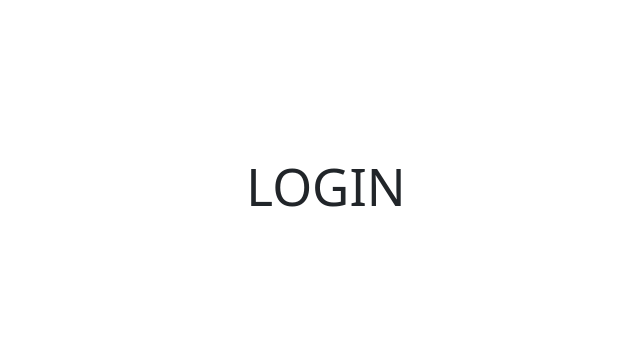
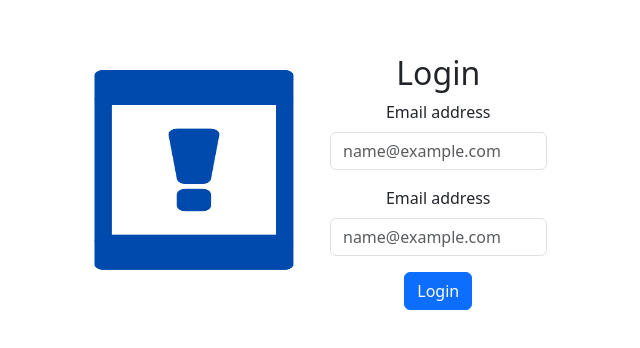
Before and after one commit to LosDevs/Quixa_Notify, a React (Vite) app in the folder frontend/quixa_notify/: page /login in a window 1280 px wide. Shown: the part 210-558 px from the top of the page, without its empty margins (314-954 px from the left). Built offline with nearby package versions, Linux system fonts and the light colour scheme.

Commit message:
criada a tela de login com componente e rota

```diff
--- /dev/null
+++ b/frontend/quixa_notify/src/components/FormLogin.tsx
@@ -0,0 +1,27 @@
+/* eslint-disable prettier/prettier */
+const FormLogin = ()=> {
+    return  (
+        <div className="row  w-100 p-3">
+            <div className="col w-100 p-3">
+                <img src="../../public/logo.png" alt="" width={200} height={200}/>
+            </div>
+
+            <div className="col d-flex  flex-column">
+                <h2>Login</h2>
+                <div className="mb-3">
+                    <label htmlFor="exampleFormControlInput1" className="form-label">Email address</label>
+                    <input type="email" className="form-control" id="exampleFormControlInput1" placeholder="name@example.com"/>
+                </div>
+                <div className="mb-3">
+                    <label htmlFor="exampleFormControlInput1" className="form-label">Email address</label>
+                    <input type="email" className="form-control" id="exampleFormControlInput1" placeholder="name@example.com"/>
+                </div>
+                <div className="">
+                    <button type="submit" className="btn btn-primary mb-3">Login</button>
+                </div>
+            </div>
+        </div>
+    )
+}
+
+export default FormLogin
--- a/frontend/quixa_notify/src/components/ReclametionForm.tsx
+++ b/frontend/quixa_notify/src/components/ReclametionForm.tsx
@@ -1,6 +1,6 @@
-const ReclametionForm = ()=>{
-    return(
-        <h1>Fromulário de Reclamação</h1>
+const ReclametionForm = ()=> {
+    return (
+        <h1> Fromulário de Reclamação </h1>
     )
 }
 
--- a/frontend/quixa_notify/src/views/Login.tsx
+++ b/frontend/quixa_notify/src/views/Login.tsx
@@ -1,9 +1,10 @@
+import FormLogin from "../components/FormLogin";
 const Login = ()=> {
-    return(
+    return (
         <div>
-            <h1>LOGIN</h1>
+            <FormLogin></FormLogin>
         </div>
     )
 }
 
-export default Login
+export default Login;
```
